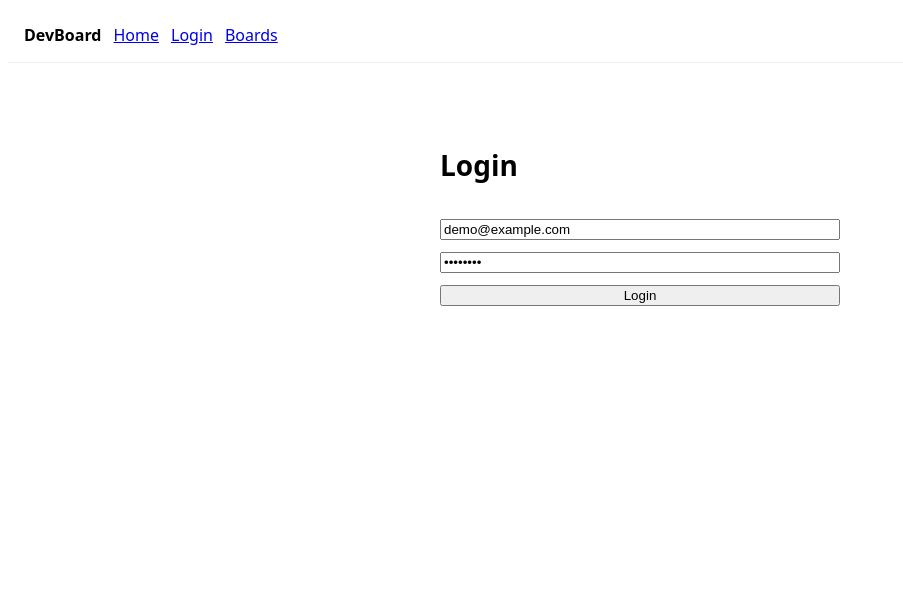
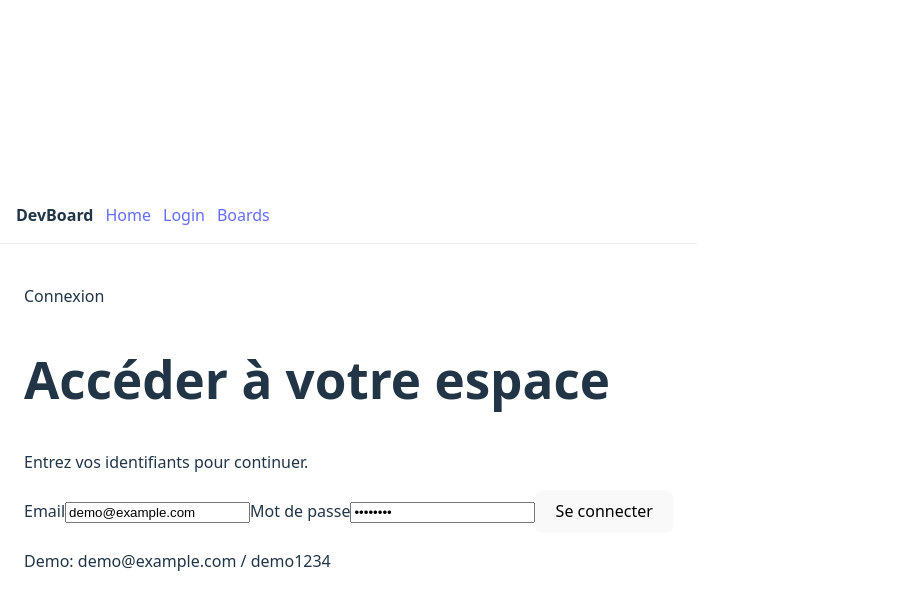
Before and after one commit to ilyessr/devboard, a React app in the folder frontend/: page /login in a window 1280 px wide. Shown: the top 606 px of the page, without its empty margins (0-903 px from the left). Built offline with nearby package versions, Linux system fonts and the light colour scheme; the HTML template or start-up script is replaced by a standard one.

Commit message:
Refactor auth flow and route guards

```diff
--- a/frontend/src/App.tsx
+++ b/frontend/src/App.tsx
@@ -1,5 +1,6 @@
-import HomePage from "./pages/HomePage";
+import { RouterProvider } from "react-router-dom";
+import { router } from "./router/router";
 
 export default function App() {
-  return <HomePage />;
+  return <RouterProvider router={router} />;
 }
--- a/frontend/src/components/RequireAuth.tsx
+++ b/frontend/src/components/RequireAuth.tsx
@@ -1,11 +1,58 @@
-import { Navigate, Outlet } from "react-router-dom";
+import { useEffect, useState } from "react";
+import { Navigate, Outlet, useLocation } from "react-router-dom";
 import { tokenStore } from "@/features/auth/tokenStore";
+import { refresh } from "@/features/auth/api";
 
 export function RequireAuth() {
-  const token = tokenStore.get();
+  const location = useLocation();
+  const [isChecking, setIsChecking] = useState(() => !tokenStore.get());
+  const [isAuthenticated, setIsAuthenticated] = useState(() =>
+    Boolean(tokenStore.get()),
+  );
 
-  if (!token) {
-    return <Navigate to="/login" replace />;
+  useEffect(() => {
+    if (tokenStore.get()) {
+      setIsAuthenticated(true);
+      setIsChecking(false);
+      return;
+    }
+
+    let cancelled = false;
+
+    async function restoreSession() {
+      try {
+        const data = await refresh();
+        tokenStore.set(data.access);
+
+        if (!cancelled) {
+          setIsAuthenticated(true);
+        }
+      } catch {
+        tokenStore.clear();
+
+        if (!cancelled) {
+          setIsAuthenticated(false);
+        }
+      } finally {
+        if (!cancelled) {
+          setIsChecking(false);
+        }
+      }
+    }
+
+    void restoreSession();
+
+    return () => {
+      cancelled = true;
+    };
+  }, []);
+
+  if (isChecking) {
+    return <div>Loading...</div>;
+  }
+
+  if (!isAuthenticated) {
+    return <Navigate to="/login" replace state={{ from: location }} />;
   }
 
   return <Outlet />;
--- /dev/null
+++ b/frontend/src/components/RequireGuest.tsx
@@ -0,0 +1,12 @@
+import { Navigate, Outlet } from "react-router-dom";
+import { tokenStore } from "@/features/auth/tokenStore";
+
+export function RequireGuest() {
+  const token = tokenStore.get();
+
+  if (token) {
+    return <Navigate to="/boards" replace />;
+  }
+
+  return <Outlet />;
+}
--- a/frontend/src/features/auth/LoginForm.tsx
+++ b/frontend/src/features/auth/LoginForm.tsx
@@ -1,12 +1,12 @@
 import { zodResolver } from "@hookform/resolvers/zod";
 import { useForm } from "react-hook-form";
+import { useNavigate } from "react-router-dom";
 import { z } from "zod";
 import { useLogin } from "./hooks";
-import { useNavigate } from "react-router-dom";
 
 const loginSchema = z.object({
-  email: z.email("Please enter a valid email address"),
-  password: z.string().min(8, "Password must be at least 8 characters long"),
+  email: z.email("Veuillez saisir un email valide"),
+  password: z.string().min(8, "Le mot de passe doit contenir au moins 8 caractères"),
 });
 
 type LoginFormValues = z.infer<typeof loginSchema>;
@@ -33,41 +33,32 @@ export function LoginForm() {
   };
 
   return (
-    <form
-      onSubmit={handleSubmit(onSubmit)}
-      style={{
-        display: "flex",
-        flexDirection: "column",
-        gap: 12,
-        maxWidth: 400,
-      }}
-    >
-      <div style={{ display: "flex", flexDirection: "column", gap: 4 }}>
-        <input placeholder="Email" {...register("email")} />
-        {errors.email && (
-          <p style={{ color: "red", margin: 0 }}>{errors.email.message}</p>
-        )}
-      </div>
+    <form className="form-stack" onSubmit={handleSubmit(onSubmit)}>
+      <label className="field">
+        <span>Email</span>
+        <input type="email" autoComplete="email" placeholder="you@example.com" {...register("email")} />
+        {errors.email && <p className="field-error">{errors.email.message}</p>}
+      </label>
 
-      <div style={{ display: "flex", flexDirection: "column", gap: 4 }}>
+      <label className="field">
+        <span>Mot de passe</span>
         <input
           type="password"
-          placeholder="Password"
+          autoComplete="current-password"
+          placeholder="••••••••"
           {...register("password")}
         />
-        {errors.password && (
-          <p style={{ color: "red", margin: 0 }}>{errors.password.message}</p>
-        )}
-      </div>
+        {errors.password && <p className="field-error">{errors.password.message}</p>}
+      </label>
 
-      <button type="submit" disabled={login.isPending}>
-        {login.isPending ? "Signing in..." : "Login"}
+      <button type="submit" className="btn btn-primary" disabled={login.isPending}>
+        {login.isPending ? "Connexion..." : "Se connecter"}
       </button>
 
+      <p className="hint">Demo: demo@example.com / demo1234</p>
+
       {login.isError && (
-        <p style={{ color: "red", margin: 0 }}>
-          Invalid credentials or server error.
-        </p>
+        <p className="field-error">Identifiants invalides ou erreur serveur.</p>
       )}
     </form>
   );
--- a/frontend/src/features/auth/api.ts
+++ b/frontend/src/features/auth/api.ts
@@ -10,3 +10,14 @@ export async function getMe(): Promise<Me> {
   const res = await apiClient.get("auth/me/");
   return res.data;
 }
+
+export async function logout(): Promise<void> {
+  await apiClient.post("auth/logout/", {});
+}
+
+export async function refresh(): Promise<AuthResponse> {
+  const res = await apiClient.post("auth/refresh/", null, {
+    withCredentials: true,
+  });
+  return res.data;
+}
--- a/frontend/src/features/auth/hooks.ts
+++ b/frontend/src/features/auth/hooks.ts
@@ -1,6 +1,25 @@
 import { useMutation, useQuery } from "@tanstack/react-query";
-import { login, getMe, type LoginInput } from "./api";
+import { login, getMe, logout as logoutRequest, refresh } from "./api";
+import type { LoginInput } from "./types";
 import { tokenStore } from "./tokenStore";
+import { useEffect, useState } from "react";
+
+export function useAuthInit() {
+  const [isReady, setIsReady] = useState(() => Boolean(tokenStore.get()));
+
+  useEffect(() => {
+    if (tokenStore.get()) {
+      return;
+    }
+
+    refresh()
+      .then((data) => tokenStore.set(data.access))
+      .catch(() => tokenStore.clear())
+      .finally(() => setIsReady(true));
+  }, []);
+
+  return isReady;
+}
 
 export function useLogin() {
   return useMutation({
@@ -20,6 +39,10 @@ export function useMe(enabled: boolean) {
   });
 }
 
-export function logout() {
-  tokenStore.clear();
+export async function logout() {
+  try {
+    await logoutRequest();
+  } finally {
+    tokenStore.clear();
+  }
 }
--- a/frontend/src/features/auth/tokenStore.ts
+++ b/frontend/src/features/auth/tokenStore.ts
@@ -1,4 +1,9 @@
 let accessToken: string | null = null;
+const listeners = new Set<() => void>();
+
+function notify() {
+  listeners.forEach((listener) => listener());
+}
 
 export const tokenStore = {
   get() {
@@ -7,9 +12,16 @@ export const tokenStore = {
 
   set(token: string | null) {
     accessToken = token;
+    notify();
   },
 
   clear() {
     accessToken = null;
+    notify();
+  },
+
+  subscribe(listener: () => void) {
+    listeners.add(listener);
+    return () => listeners.delete(listener);
   },
 };
--- a/frontend/src/main.tsx
+++ b/frontend/src/main.tsx
@@ -4,6 +4,7 @@ import { QueryClientProvider } from "@tanstack/react-query";
 import { queryClient } from "@/lib/queryClient";
 import { RouterProvider } from "react-router-dom";
 import { router } from "./router/router";
+import "./index.css";
 
 ReactDOM.createRoot(document.getElementById("root")!).render(
   <React.StrictMode>
--- a/frontend/src/pages/HomePage.tsx
+++ /dev/null
@@ -1,10 +0,0 @@
-import { HealthPanel } from "@/features/health/HealthPanel";
-
-export default function HomePage() {
-  return (
-    <div style={{ padding: 24, fontFamily: "system-ui" }}>
-      <h1 style={{ fontSize: 28, marginBottom: 8 }}>DevBoard</h1>
-      <HealthPanel />
-    </div>
-  );
-}
--- a/frontend/src/pages/LoginPage.tsx
+++ b/frontend/src/pages/LoginPage.tsx
@@ -1,19 +1,23 @@
 import { LoginForm } from "@/features/auth/LoginForm";
+import { tokenStore } from "@/features/auth/tokenStore";
+import { useSyncExternalStore } from "react";
+import { Navigate } from "react-router-dom";
 
 export default function LoginPage() {
+  const token = useSyncExternalStore(tokenStore.subscribe, tokenStore.get, tokenStore.get);
+
+  if (token) {
+    return <Navigate to="/boards" replace />;
+  }
+
   return (
-    <div
-      style={{
-        maxWidth: 400,
-        margin: "40px auto",
-        display: "flex",
-        flexDirection: "column",
-        gap: 16,
-      }}
-    >
-      <h1 style={{ fontSize: 28 }}>Login</h1>
-
-      <LoginForm />
+    <div className="login-page">
+      <section className="login-card">
+        <p className="eyebrow">Connexion</p>
+        <h1>Accéder à votre espace</h1>
+        <p className="text-muted">Entrez vos identifiants pour continuer.</p>
+        <LoginForm />
+      </section>
     </div>
   );
 }
--- a/frontend/src/router/router.tsx
+++ b/frontend/src/router/router.tsx
@@ -1,19 +1,22 @@
-import { createBrowserRouter } from "react-router-dom";
-import HomePage from "@/pages/HomePage";
+import { createBrowserRouter, Navigate } from "react-router-dom";
 import LoginPage from "@/pages/LoginPage";
 import BoardsPage from "@/pages/BoardsPage";
-
 import { RequireAuth } from "@/components/RequireAuth";
 import { Layout } from "@/components/Layout";
 import BoardDetailPage from "@/pages/BoardDetailPage";
+import { RequireGuest } from "@/components/RequireGuest";
 
 export const router = createBrowserRouter([
   {
     path: "/",
     element: <Layout />,
     children: [
-      { index: true, element: <HomePage /> },
-      { path: "login", element: <LoginPage /> },
+      { index: true, element: <Navigate to="/login" replace /> },
+
+      {
+        element: <RequireGuest />,
+        children: [{ path: "login", element: <LoginPage /> }],
+      },
 
       {
         element: <RequireAuth />,
```
